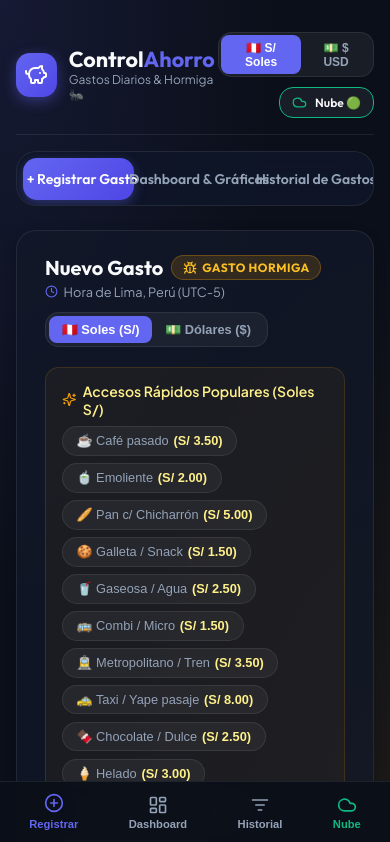
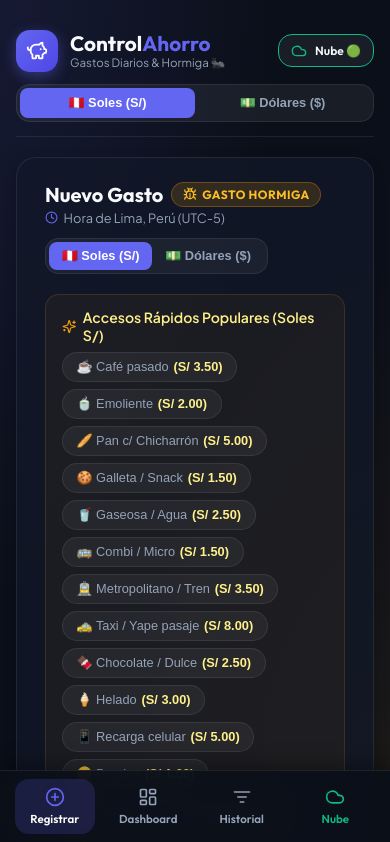
Before and after one commit to jonathanfigueroa28/SaveAhorro, a React (Vite) app: page / in a window 390 px wide. Shown: the top 842 px of the page. Built offline with nearby package versions, Linux system fonts and the light colour scheme; no server answers; the database is empty; the HTML template or start-up script is replaced by a standard one.

Commit message:
Optimize mobile navbar layout and hide redundant tabs on small screens

```diff
--- a/src/components/Navbar.jsx
+++ b/src/components/Navbar.jsx
@@ -3,106 +3,83 @@ import { PiggyBank, Cloud, CloudOff, PlusCircle, LayoutDashboard, ListFilter, Se
 
 export default function Navbar({ activeTab, setActiveTab, cloudEnabled, onOpenCloudConfig, monthlyBudget, currentCurrency, onCurrencyChange }) {
   return (
-    <header style={{ marginBottom: '1.5rem' }}>
+    <header style={{ marginBottom: '1.25rem' }}>
+      <div className="header-bar">
+        {/* Top Row / Brand */}
+        <div className="header-top-row">
+          <div className="header-brand">
             <div style={{
-        display: 'flex',
-        alignItems: 'center',
-        justifyContent: 'space-between',
-        padding: '1rem 0',
-        borderBottom: '1px solid var(--border-color)',
-        marginBottom: '1rem'
-      }}>
-        {/* Logo & Title */}
-        <div style={{ display: 'flex', alignItems: 'center', gap: '0.75rem' }}>
-          <div style={{
-            width: '44px',
-            height: '44px',
+              width: '42px',
+              height: '42px',
               borderRadius: 'var(--radius-md)',
               background: 'linear-gradient(135deg, var(--primary) 0%, #4f46e5 100%)',
               display: 'flex',
               alignItems: 'center',
               justifyContent: 'center',
-            boxShadow: '0 4px 14px rgba(99, 102, 241, 0.4)'
+              boxShadow: '0 4px 14px rgba(99, 102, 241, 0.4)',
+              flexShrink: 0
             }}>
-            <PiggyBank size={24} color="#fff" />
+              <PiggyBank size={22} color="#fff" />
             </div>
             <div>
-            <h1 style={{ fontSize: '1.35rem', lineHeight: '1.1' }}>
+              <h1 style={{ fontSize: '1.3rem', lineHeight: '1.1' }}>
                 Control<span style={{ color: 'var(--primary)' }}>Ahorro</span>
               </h1>
-            <p style={{ fontSize: '0.75rem', color: 'var(--text-muted)' }}>
+              <p style={{ fontSize: '0.72rem', color: 'var(--text-muted)' }}>
                 Gastos Diarios & Hormiga 🐜
               </p>
             </div>
           </div>
 
-        {/* Right Actions: Currency selector & Cloud status */}
-        <div style={{ display: 'flex', alignItems: 'center', gap: '0.6rem', flexWrap: 'wrap', justifyContent: 'flex-end' }}>
-          {/* Currency Toggle Switch */}
-          <div style={{
-            display: 'inline-flex',
-            alignItems: 'center',
-            background: 'rgba(255, 255, 255, 0.06)',
-            padding: '2px',
-            borderRadius: 'var(--radius-md)',
-            border: '1px solid var(--border-color)'
-          }}>
-            <button
-              onClick={() => onCurrencyChange && onCurrencyChange('PEN')}
-              style={{
-                padding: '0.35rem 0.65rem',
-                fontSize: '0.75rem',
-                fontWeight: '700',
-                border: 'none',
-                borderRadius: 'var(--radius-sm)',
-                cursor: 'pointer',
-                background: currentCurrency === 'PEN' ? 'var(--primary)' : 'transparent',
-                color: currentCurrency === 'PEN' ? '#fff' : 'var(--text-muted)',
-                transition: 'all 0.2s ease'
-              }}
-              title="Moneda principal: Soles peruanos (PEN)"
-            >
-              🇵🇪 S/ Soles
-            </button>
-            <button
-              onClick={() => onCurrencyChange && onCurrencyChange('USD')}
-              style={{
-                padding: '0.35rem 0.65rem',
-                fontSize: '0.75rem',
-                fontWeight: '700',
-                border: 'none',
-                borderRadius: 'var(--radius-sm)',
-                cursor: 'pointer',
-                background: currentCurrency === 'USD' ? 'var(--primary)' : 'transparent',
-                color: currentCurrency === 'USD' ? '#fff' : 'var(--text-muted)',
-                transition: 'all 0.2s ease'
-              }}
-              title="Moneda principal: Dólares americanos (USD)"
-            >
-              💵 $ USD
-            </button>
-          </div>
-
-          {/* Cloud button */}
+          {/* Cloud button (on mobile fits nicely on the top right) */}
           <button
             onClick={onOpenCloudConfig}
             className="btn btn-secondary"
             style={{
               padding: '0.45rem 0.75rem',
               fontSize: '0.78rem',
-              borderColor: cloudEnabled ? 'var(--success)' : 'var(--border-color)'
+              borderColor: cloudEnabled ? 'var(--success)' : 'var(--border-color)',
+              flexShrink: 0
             }}
             title="Configurar sincronización en la nube (Supabase)"
           >
             {cloudEnabled ? (
-              <Cloud size={15} color="var(--success)" />
+              <Cloud size={16} color="var(--success)" />
             ) : (
-              <CloudOff size={15} color="var(--text-muted)" />
+              <CloudOff size={16} color="var(--text-muted)" />
             )}
             <span style={{ fontSize: '0.75rem', fontWeight: 600 }}>
-              {cloudEnabled ? 'Nube 🟢' : 'Conectar Nube'}
+              {cloudEnabled ? 'Nube 🟢' : 'Nube'}
             </span>
           </button>
+        </div>
+
+        {/* Currency Switcher Row */}
+        <div className="header-actions">
+          <div className="currency-toggle-group">
+            <button
+              onClick={() => onCurrencyChange && onCurrencyChange('PEN')}
+              className="currency-btn"
+              style={{
+                background: currentCurrency === 'PEN' ? 'var(--primary)' : 'transparent',
+                color: currentCurrency === 'PEN' ? '#fff' : 'var(--text-muted)'
+              }}
+              title="Moneda principal: Soles peruanos (PEN)"
+            >
+              🇵🇪 Soles (S/)
+            </button>
+            <button
+              onClick={() => onCurrencyChange && onCurrencyChange('USD')}
+              className="currency-btn"
+              style={{
+                background: currentCurrency === 'USD' ? 'var(--primary)' : 'transparent',
+                color: currentCurrency === 'USD' ? '#fff' : 'var(--text-muted)'
+              }}
+              title="Moneda principal: Dólares americanos (USD)"
+            >
+              💵 Dólares ($)
+            </button>
+          </div>
         </div>
       </div>
 
--- a/src/index.css
+++ b/src/index.css
@@ -52,13 +52,95 @@ body {
     radial-gradient(at 100% 100%, rgba(245, 158, 11, 0.08) 0px, transparent 50%);
   background-attachment: fixed;
   -webkit-font-smoothing: antialiased;
-  padding-bottom: 80px;
+  padding-bottom: 95px;
 }
 
 h1, h2, h3, h4, h5, h6 {
   font-family: var(--font-heading);
   font-weight: 700;
   color: var(--text-main);
+}
+
+/* Header Bar Responsivo */
+.header-bar {
+  display: flex;
+  align-items: center;
+  justify-content: space-between;
+  padding: 0.85rem 0;
+  border-bottom: 1px solid var(--border-color);
+  margin-bottom: 1rem;
+  gap: 0.75rem;
+}
+
+.header-brand {
+  display: flex;
+  align-items: center;
+  gap: 0.75rem;
+}
+
+.header-top-row {
+  display: flex;
+  align-items: center;
+  justify-content: space-between;
+}
+
+.header-actions {
+  display: flex;
+  align-items: center;
+  gap: 0.6rem;
+}
+
+.currency-toggle-group {
+  display: inline-flex;
+  align-items: center;
+  background: rgba(255, 255, 255, 0.06);
+  padding: 3px;
+  border-radius: var(--radius-md);
+  border: 1px solid var(--border-color);
+}
+
+.currency-btn {
+  padding: 0.4rem 0.75rem;
+  font-size: 0.78rem;
+  font-weight: 700;
+  border: none;
+  border-radius: var(--radius-sm);
+  cursor: pointer;
+  transition: all 0.2s ease;
+  white-space: nowrap;
+}
+
+@media (max-width: 640px) {
+  .header-bar {
+    flex-direction: column;
+    align-items: stretch;
+    gap: 0.75rem;
+    padding-bottom: 0.85rem;
+  }
+
+  .header-top-row {
+    width: 100%;
+  }
+
+  .header-actions {
+    width: 100%;
+    display: flex;
+    align-items: center;
+    justify-content: space-between;
+    gap: 0.5rem;
+  }
+
+  .currency-toggle-group {
+    flex: 1;
+    display: flex;
+  }
+
+  .currency-btn {
+    flex: 1;
+    text-align: center;
+    padding: 0.48rem 0.25rem;
+    font-size: 0.8rem;
+  }
 }
 
 /* Glassmorphism Containers */
@@ -307,7 +389,7 @@ h1, h2, h3, h4, h5, h6 {
   }
 }
 
-/* Navigation Tabs */
+/* Navigation Tabs (Solo escritorio) */
 .nav-tabs {
   display: flex;
   background: rgba(15, 23, 42, 0.8);
@@ -317,6 +399,13 @@ h1, h2, h3, h4, h5, h6 {
   border: 1px solid var(--border-color);
   gap: 0.35rem;
   overflow-x: auto;
+}
+
+@media (max-width: 767px) {
+  /* En celulares ocultamos los tabs de arriba porque ya tenemos la barra inferior moderna */
+  .nav-tabs {
+    display: none !important;
+  }
 }
 
 .tab-btn {
@@ -350,19 +439,23 @@ h1, h2, h3, h4, h5, h6 {
   box-shadow: 0 4px 12px rgba(99, 102, 241, 0.35);
 }
 
-/* Bottom Nav for Mobile */
+/* Barra inferior móvil - Estilo Dock espacioso y cómodo */
 .mobile-bottom-nav {
   position: fixed;
   bottom: 0;
   left: 0;
   right: 0;
-  background: rgba(11, 15, 25, 0.95);
-  backdrop-filter: var(--glass-backdrop);
+  background: rgba(11, 15, 25, 0.94);
+  backdrop-filter: blur(20px);
+  -webkit-backdrop-filter: blur(20px);
   border-top: 1px solid var(--border-color);
   display: flex;
   justify-content: space-around;
-  padding: 0.5rem 0.25rem;
+  align-items: center;
+  padding: 0.5rem 0.5rem;
+  padding-bottom: max(0.65rem, env(safe-area-inset-bottom, 0.65rem));
   z-index: 100;
+  box-shadow: 0 -4px 20px rgba(0, 0, 0, 0.4);
 }
 
 @media (min-width: 768px) {
@@ -372,25 +465,35 @@ h1, h2, h3, h4, h5, h6 {
 }
 
 .mobile-nav-item {
+  flex: 1;
+  max-width: 80px;
   display: flex;
   flex-direction: column;
   align-items: center;
-  gap: 0.2rem;
+  justify-content: center;
+  gap: 0.3rem;
   background: transparent;
   border: none;
   color: var(--text-muted);
-  font-size: 0.7rem;
+  font-size: 0.72rem;
+  font-family: var(--font-heading);
   font-weight: 600;
   cursor: pointer;
-  padding: 0.35rem 0.75rem;
-  border-radius: var(--radius-sm);
+  padding: 0.45rem 0.25rem;
+  border-radius: var(--radius-md);
+  transition: all 0.2s ease;
+}
+
+.mobile-nav-item:active {
+  transform: scale(0.95);
 }
 
 .mobile-nav-item.active {
-  color: var(--primary);
+  color: #fff;
+  background: rgba(99, 102, 241, 0.18);
 }
 
 .mobile-nav-item.active svg {
+  color: var(--primary);
   stroke: var(--primary);
-  transform: translateY(-2px);
 }
```
Lines whose indentation alone changed are shown as unchanged.
